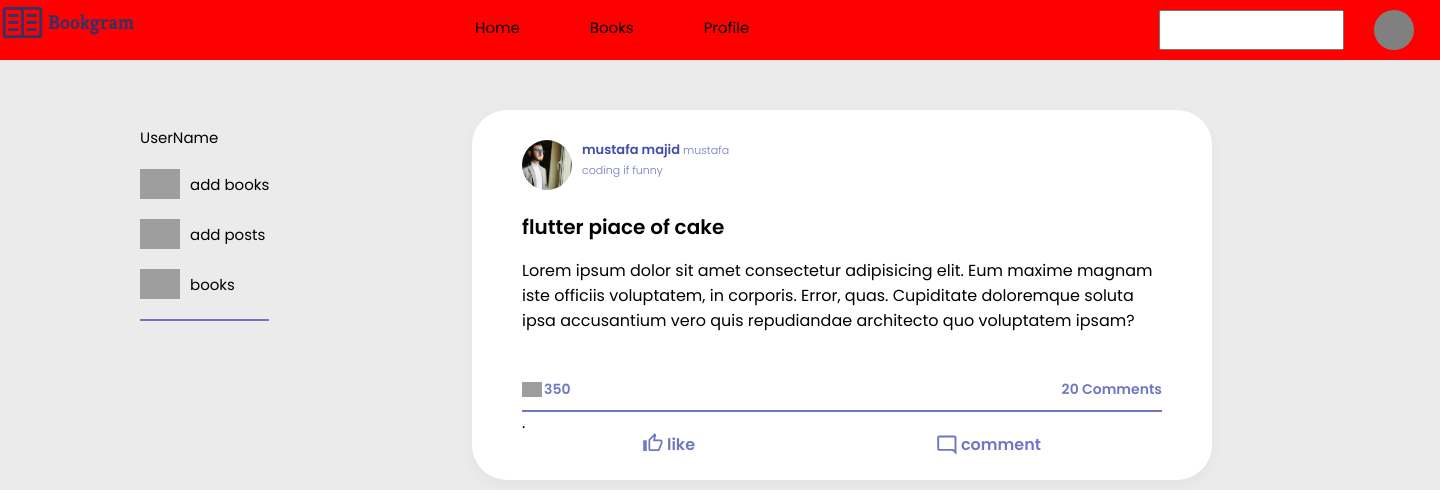
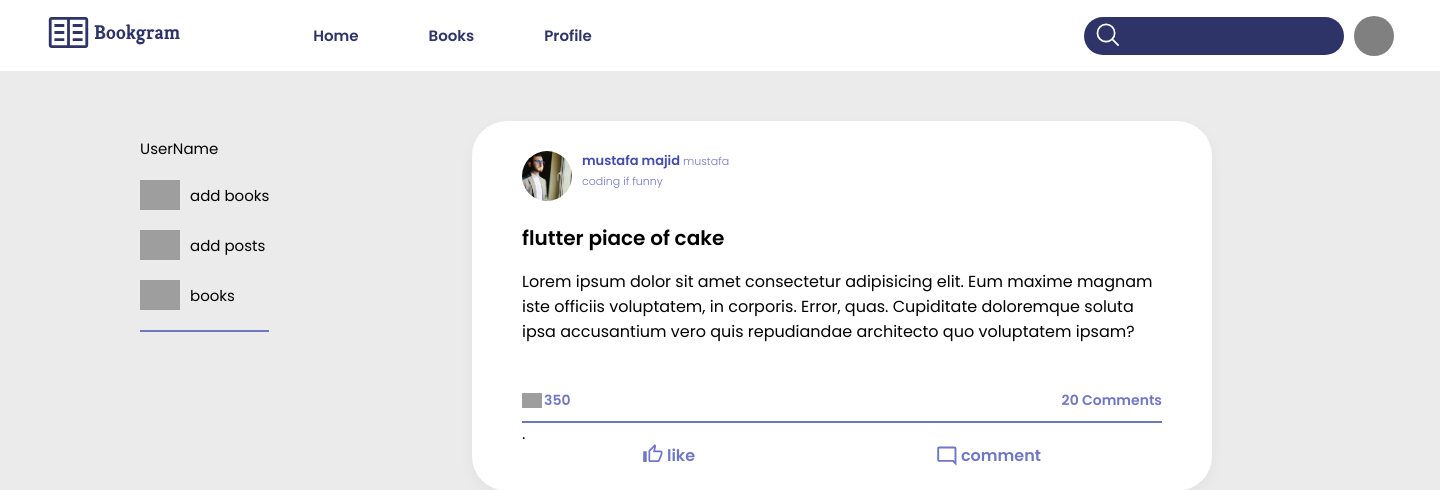
Before and after one commit to mstafamajid/web-Assignment, a PHP site: page /pages/home.php in a window 1440 px wide. Shown: the top 490 px of the page. Run offline with PHP 8.4, Linux system fonts and the light colour scheme; grey boxes are pictures that could not be loaded.

Commit message:
navbar created

```diff
--- a/includes/navbar.php
+++ b/includes/navbar.php
@@ -6,40 +6,7 @@
     <meta http-equiv="X-UA-Compatible" content="IE=edge">
     <meta name="viewport" content="width=device-width, initial-scale=1.0">
     <title>Document</title>
-    <style>
-        nav{
-            background-color: red;
-            display: flex;
-            flex-direction: row;
-        }
-nav div ul{
-    margin-left: 300px;
-    gap: 70px;
-    display: flex;
-    flex-direction: row;
-}
-nav div ul li a{
-    text-decoration: none;
-}
-li{
-    list-style: none;
-}
-#srch-ic{
-
-margin-left: 400px;
-    padding: 10px;
-display: flex;
-flex-direction: row;
-gap: 30px;
-}
-#srch-ic div{
-
-    height: 40px;
-    width: 40px;
-    border-radius: 50%;
-    background-color: grey;
-}
-    </style>
+<link rel="stylesheet" href="../styles/navbar.css">
 </head>
 
 <body>
@@ -57,7 +24,15 @@ gap: 30px;
                 </ul>
             </div>
             <div id='srch-ic'>
-                <input type="search" name="search" id="search-field">
+                <!-- search svg code -->
+                <div class="srch" >
+
+                <svg  xmlns="http://www.w3.org/2000/svg" fill="none" viewBox="0 0 24 24" stroke-width="1.5" stroke="currentColor" class="w-6 h-6 svg">
+  <path stroke-linecap="round" stroke-linejoin="round" d="M21 21l-5.197-5.197m0 0A7.5 7.5 0 105.196 5.196a7.5 7.5 0 0010.607 10.607z" />
+</svg>
+
+                </div>
+                <input type="search"  name="search" id="search-field">
                 <div>
 
                 </div>
--- /dev/null
+++ b/styles/navbar.css
@@ -0,0 +1,66 @@
+nav{
+    background-color: #ffff    ;
+    display: flex;
+    align-items: center;
+    justify-content: space-around;
+    flex-direction: row;
+    box-shadow: 1rem 1rem 3rem rgba(0, 0, 0, 0.09);
+    padding: .5rem 0 .5rem 0;
+}
+nav div ul{
+gap: 70px;
+display: flex;
+flex-direction: row;
+}
+nav div ul li a{
+text-decoration: none;
+font-weight: 600;
+color: #2E3467
+;
+}
+li{
+list-style: none;
+}
+#srch-ic{
+position: relative;
+margin-left: 400px;
+/* padding: 10px; */
+display: flex;
+flex-direction: row;
+gap: 10px;
+align-items: center;
+justify-content: center;
+
+}
+.srch{
+    color: white;
+    position: absolute;
+    left: 10px;
+    top: 5px;
+    background: transparent !important;
+
+}
+.svg{
+    width: 27.58px;
+    height: 27.6px;
+}
+#search-field{
+    border-radius: 45px;
+    border: none;
+    background:#2E3467;
+width: 260px;
+height: 38px;
+
+
+/* dark primary */
+
+background: #2E3467;
+border-radius: 24px;
+}
+#srch-ic div{
+
+height: 40px;
+width: 40px;
+border-radius: 50%;
+background-color: grey;
+}
```
